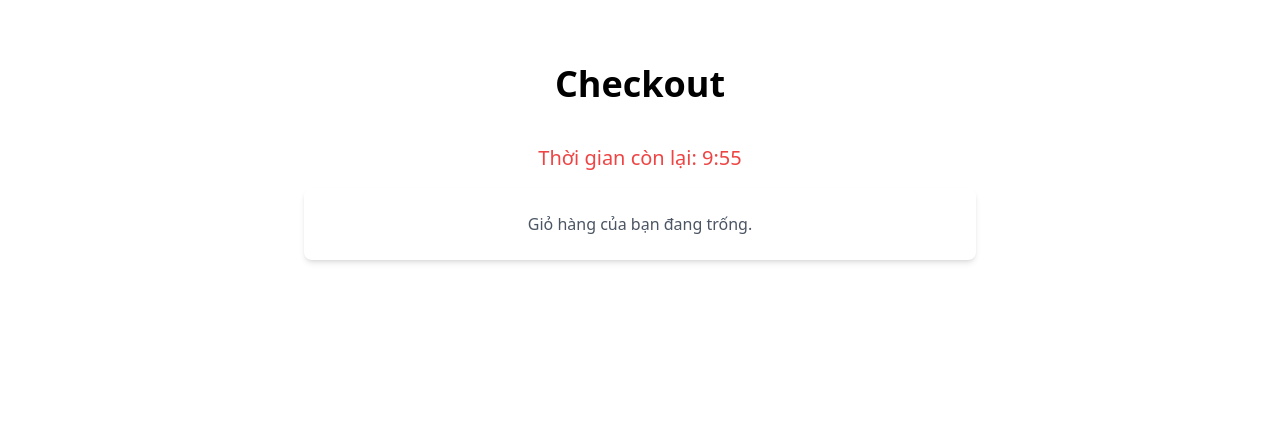
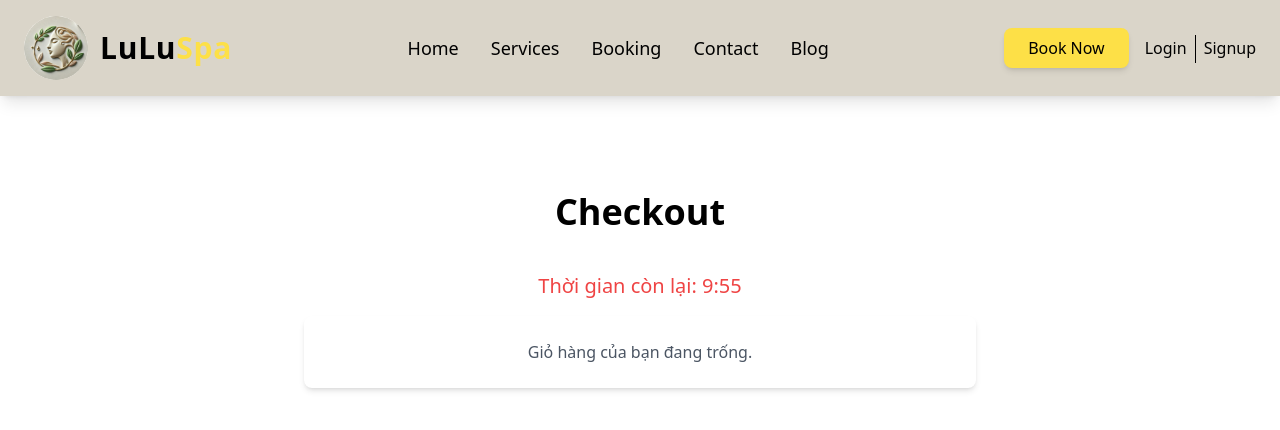
Before and after one commit to TLChouny/SWP391-Skincare-Booking-System, a React app in the folder FE/: page /checkout in a window 1280 px wide. Shown: the top 430 px of the page. Built offline with nearby package versions, Linux system fonts and the light colour scheme; the HTML template or start-up script is replaced by a standard one.

Commit message:
Update CheckoutPage.tsx

```diff
--- a/FE/src/pages/Home/CheckoutPage.tsx
+++ b/FE/src/pages/Home/CheckoutPage.tsx
@@ -1,5 +1,6 @@
 import React, { useState, useEffect } from "react";
 import { useNavigate } from "react-router-dom";
+import Layout from "../../layout/Layout";
 
 const CheckoutPage: React.FC = () => {
   const [cart, setCart] = useState<any[]>([]);
@@ -41,6 +42,7 @@ const CheckoutPage: React.FC = () => {
   };
 
   return (
+    <Layout>
     <div className="container mx-auto py-16">
       <h2 className="text-4xl font-bold text-center mb-10">Checkout</h2>
 
@@ -74,6 +76,7 @@ const CheckoutPage: React.FC = () => {
         )}
       </div>
     </div>
+    </Layout>
   );
 };
 
```
